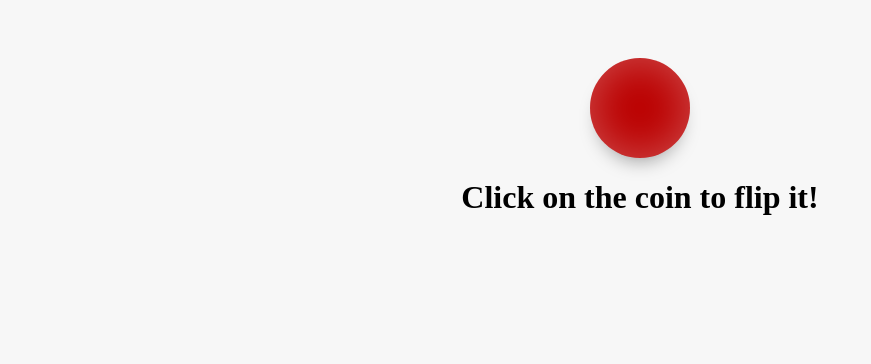
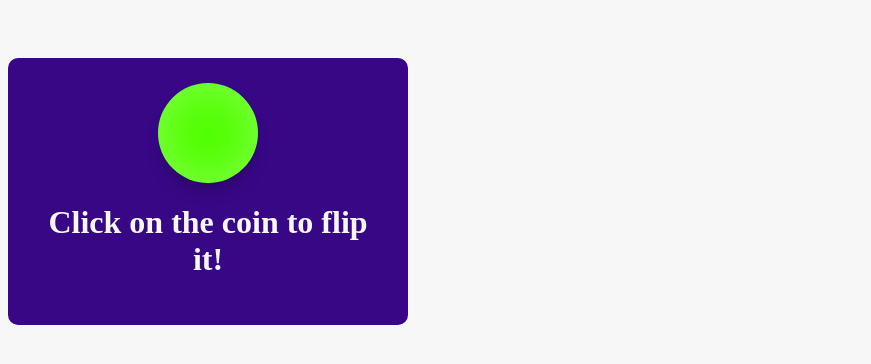
Before and after one commit to P1kkuMikko/ohjnaytto, a plain HTML site: page Coinflip(WIP)/coinflip.html in a window 1280 px wide. Shown: the whole page, without its empty margins (0-871 px from the left). Drawn offline with nearby package versions, Linux system fonts and the light colour scheme.

Commit message:
Placed coinflip in container, changed some colors

```diff
--- a/Coinflip(WIP)/coinflip.css
+++ b/Coinflip(WIP)/coinflip.css
@@ -1,22 +1,37 @@
 body {
   padding-top: 50px;
-  background: #F7F7F7;
+  background: #f7f7f7;
   perspective: 1000px;
+}
+.container {
+  background: rgb(56, 7, 134);
+  padding: 25px;
+  width: 350px;
+  border-radius: 10px;
 }
 h1 {
   text-align: center;
+  color: #f7f7f7;
 }
 #coin-container {
   perspective: 1000px;
 }
 @keyframes spinHeads {
-  0% { transform: rotateY(0); }
-  100% { transform: rotateY(1800deg); }
+  0% {
+    transform: rotateY(0);
+  }
+  100% {
+    transform: rotateY(1800deg);
+  }
 }
 
 @keyframes spinTails {
-  0% { transform: rotateY(0); }
-  100% { transform: rotateY(1980deg); }
+  0% {
+    transform: rotateY(0);
+  }
+  100% {
+    transform: rotateY(1980deg);
+  }
 }
 
 #coin {
@@ -32,18 +47,18 @@ h1 {
   width: 100%;
   height: 100%;
   border-radius: 50%;
-  box-shadow: inset 0 0 45px rgba(255, 255, 255, .3), 0 12px 20px -10px rgba(0, 0, 0, .4);
+  box-shadow: inset 0 0 45px rgba(255, 255, 255, 0.3), 0 12px 20px -10px rgba(0, 0, 0, 0.4);
   position: absolute;
   backface-visibility: hidden;
 }
 
 .side-a {
-  background-color: #bb0000;
+  background-color: #51ff00;
   z-index: 100;
 }
 
 .side-b {
-  background-color: #3e3e3e;
+  background-color: #ff0000;
   transform: rotateY(-180deg);
 }
 
--- a/Coinflip(WIP)/coinflip.html
+++ b/Coinflip(WIP)/coinflip.html
@@ -11,12 +11,14 @@
 </head>
 
 <body>
-    <div id="coin-container">
-        <div id="coin">
-            <div class="side-a"></div>
-            <div class="side-b"></div>
+    <div class="container">
+        <div id="coin-container">
+            <div id="coin">
+                <div class="side-a"></div>
+                <div class="side-b"></div>
+            </div>
+            <h1>Click on the coin to flip it!</h1>
         </div>
-        <h1>Click on the coin to flip it!</h1>
     </div>
 </body>
 
```
